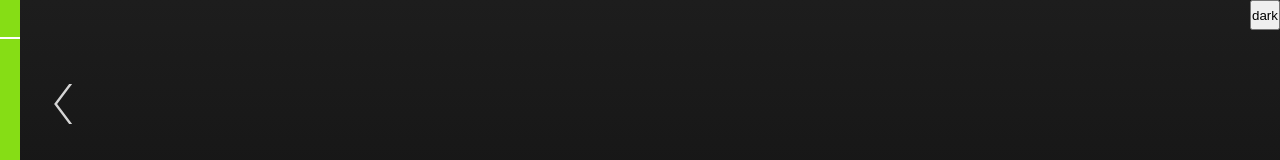
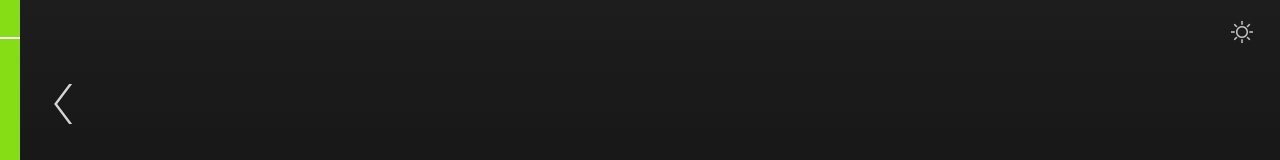
Before and after one commit to gabrielgr99/my-portfolio, a React (Create React App) app: page / in a window 1280 px wide. Shown: the top 160 px of the page. Built offline with nearby package versions, Linux system fonts and the light colour scheme.

Commit message:
Adiciona o selection para os dois modos, light e dark

```diff
--- a/src/App.css
+++ b/src/App.css
@@ -1,11 +1,6 @@
 * {
   margin: 0;
   padding: 0;
-}
-
-*::selection {
-  background: rgb(255, 255, 255);
-  color: #000000;
 }
 
 html {
@@ -30,6 +25,11 @@
   font-family: monospace;
 }
 
+.dark *::selection {
+  background: #fff;
+  color: #000;
+}
+
 .light::before {
   position: absolute;
   z-index: 0;
@@ -47,9 +47,27 @@
   font-family: monospace;
 }
 
-button {
+.light *::selection {
+  background: #000;
+  color: #fff;
+}
+
+span {
   position: absolute;
   right: 0;
   width: 30px;
   height: 30px;
+  margin: 20px 20px;
 }
+
+span:hover {
+  cursor: pointer;
+}
+
+.material-symbols-outlined {
+  font-variation-settings:
+  'FILL' 0,
+  'wght' 400,
+  'GRAD' 0,
+  'opsz' 48
+}
--- a/src/App.js
+++ b/src/App.js
@@ -21,7 +21,11 @@
 
   return (
     <div>
-      <button onClick={ () => changeMode() }>{ mode }</button>
+      <link rel="stylesheet" href="https://fonts.googleapis.com/css2?family=Material+Symbols+Outlined:opsz,wght,FILL,GRAD@20..48,100..700,0..1,-50..200" />
+
+      <span  onClick={ () => changeMode() } class="material-symbols-outlined">
+        sunny
+      </span>
       <Switch>
         <Route exact path="/" component={ () => <About value={ mode } /> } />
         <Route path="/projects" component={ () => <Projects value={ mode } /> } />
```
Lines whose indentation alone changed are shown as unchanged.
